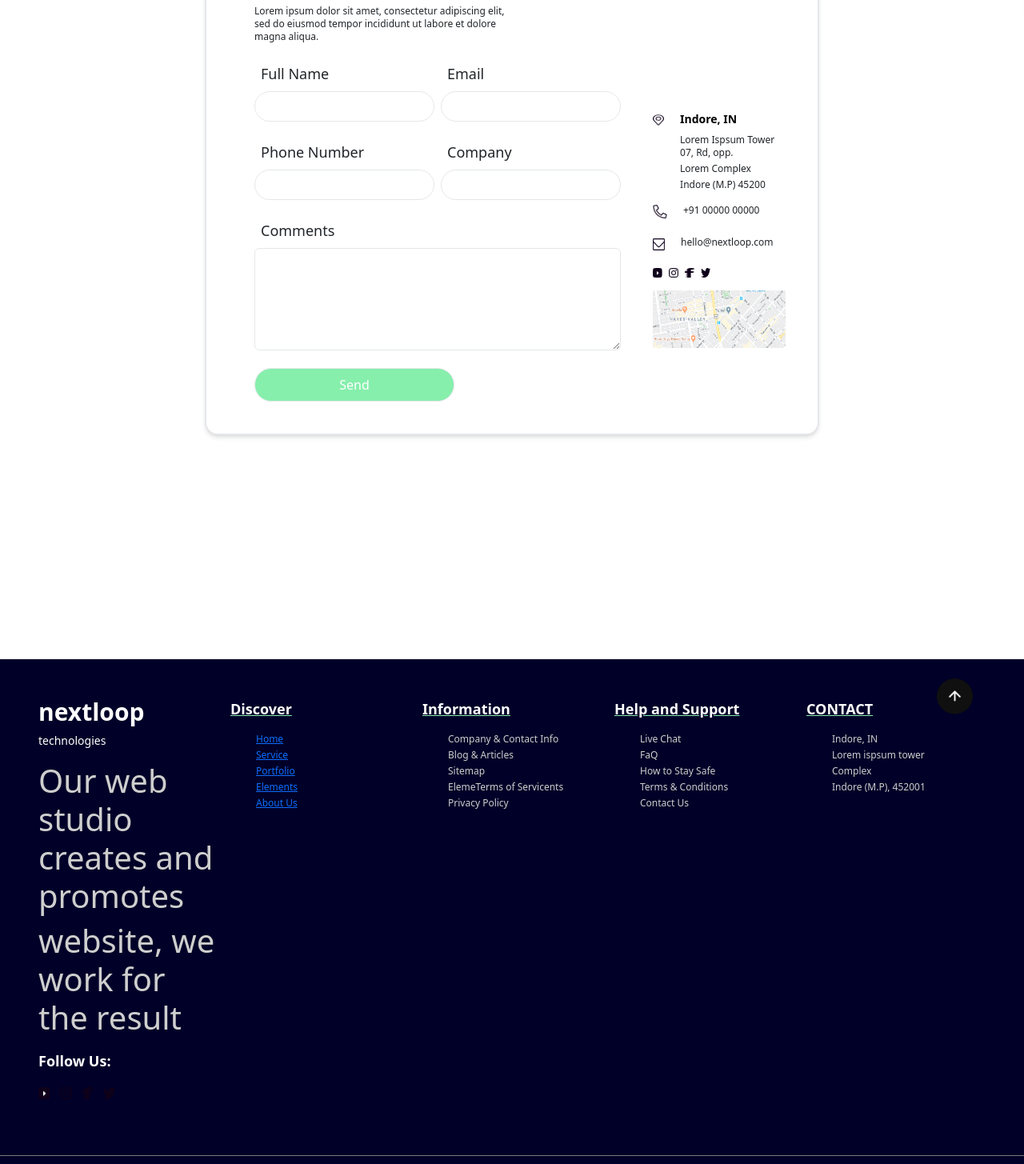
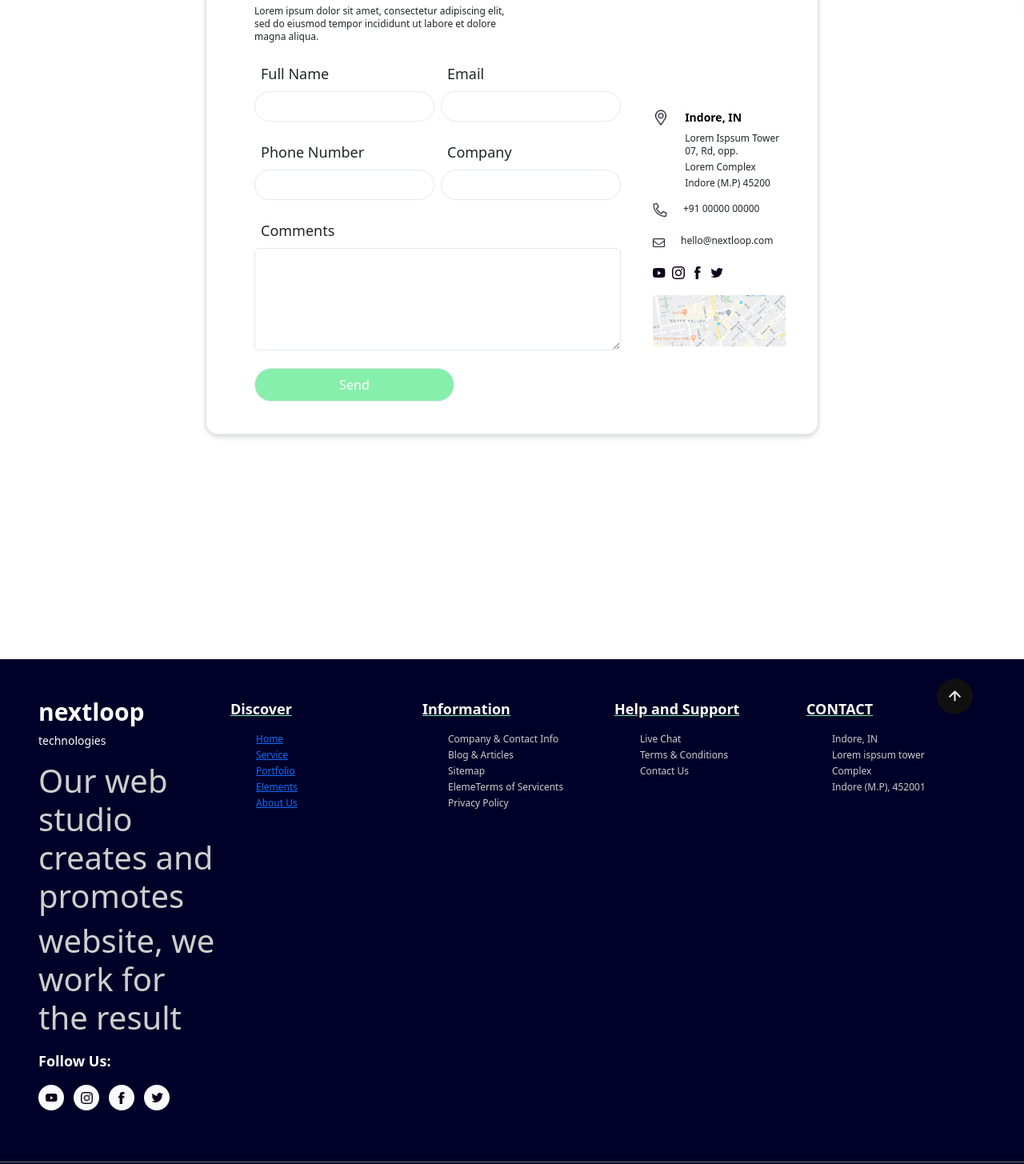
Before and after one commit to rakshit-ameriya/nextloop_v2, a Next.js app: page /contact in a window 1280 px wide. Shown: the part 360-1815 px from the top of the page at 80% size. Built offline with nearby package versions, Linux system fonts and the light colour scheme.

Commit message:
fix : made some changes in ui

```diff
--- a/components/AboutUs/index.tsx
+++ b/components/AboutUs/index.tsx
@@ -101,6 +101,7 @@ const AboutUs = () => {
               height={90}
               width={90}
               alt="platbutton"
+              className="object-contain"
             />
           </div>
           <Image
@@ -108,7 +109,7 @@ const AboutUs = () => {
             width={450}
             height={450}
             alt="ellipse"
-            className="absolute top-0"
+            className="absolute top-0 object-contain"
           />
         </div>
       </div>
@@ -118,6 +119,7 @@ const AboutUs = () => {
           width={1000}
           height={850}
           alt="loop"
+          className="object-contain"
         />
       </div>
     </div>
--- a/components/Carousel/index.tsx
+++ b/components/Carousel/index.tsx
@@ -2,27 +2,27 @@ import Image from 'next/image';
 import styles from '../../styles/carousel.module.css';
 
 const Carousel = () => {
-  const ImageData = [
-    {
-      id: 2,
-      image: '/images/Rectangle.png',
-      alt: 'loop-1',
-    },
-    {
-      id: 3,
-      image: '/images/Rectangle.png',
-      alt: 'loop-2',
-    },
-  ];
+  // const ImageData = [
+  //   {
+  //     id: 2,
+  //     image: '/images/Rectangle.png',
+  //     alt: 'loop-1',
+  //   },
+  //   {
+  //     id: 3,
+  //     image: '/images/Rectangle.png',
+  //     alt: 'loop-2',
+  //   },
+  // ];
   return (
-    <div>
+    <>
       <div className="w-full h-screen relative top-40 right-20 sm:top-72 sm:relative xl:relative xl:top-0 xl:left-0 2xl:relative 2xl:top-0">
         <div
           id="demo"
           className="carousel slide bg-cover relative"
           data-bs-ride="carousel"
         >
-          <div className="absolute top-80 left-20 bottom-0 sm:absolute sm:top-1/2  xl:absolute xl:top-2/3 xl:left-5 2xl:absolute 2xl:left-36 2xl:bottom-0 carousel-indicators  gap-0 sm:flex justify-start sm:flex-col ">
+          {/* <div className="absolute top-80 left-20 bottom-0 sm:absolute sm:top-1/2  xl:absolute xl:top-2/3 xl:left-5 2xl:absolute 2xl:left-36 2xl:bottom-0 carousel-indicators  gap-0 sm:flex justify-start sm:flex-col ">
             <button
               type="button"
               data-bs-target="#demo"
@@ -39,20 +39,20 @@ const Carousel = () => {
               data-bs-target="#demo"
               data-bs-slide-to="2"
             ></button>
-          </div>
+          </div> */}
 
           <div className={`carousel-inner ${styles.animateCarousel}`}>
-            <div className="carousel-item active object-cover object-center ">
+            <div className="carousel-item active w-full h-full object-contain">
               <Image
                 src="/images/Rectangle.png"
-                height={230}
-                width={500}
+                height={430}
+                width={800}
                 alt="loop-3"
                 layout="responsive"
-                className="d-block w-full h-screen object-cover object-center"
+                className="object-contain"
               />
             </div>
-            {ImageData.map(item => (
+            {/* {ImageData.map(item => (
               <div
                 key={item.id}
                 className={`carousel-item object-cover object-center  `}
@@ -66,11 +66,11 @@ const Carousel = () => {
                   className="d-block w-full h-screen object-cover object-center"
                 />
               </div>
-            ))}
+            ))} */}
           </div>
         </div>
       </div>
-    </div>
+    </>
   );
 };
 
--- a/components/Footer/index.tsx
+++ b/components/Footer/index.tsx
@@ -9,18 +9,22 @@ const images = [
   {
     id: 1,
     image: '/images/Youtube.png',
+    color: `bg-red-700`,
   },
   {
     id: 2,
     image: '/images/Instagram.png',
+    color: `bg-red-400`,
   },
   {
     id: 3,
     image: '/images/Facebook.png',
+    color: `bg-blue-600`,
   },
   {
     id: 4,
     image: '/images/Twitter.png',
+    color: `bg-blue-400`,
   },
 ];
 
@@ -43,10 +47,19 @@ function Footer() {
             <h1 className="text-white font-bold text-md xl:text-lg 2xl:text-lg ">
               {TEXT_CONSTANTS.FOLLOW_US}:
             </h1>
-            <div className="my-3 flex justify-start">
+            <div className="my-3 flex justify-start items-center">
               {images.map(img => (
-                <div key={img.id} className="mr-3 cursor-pointer">
-                  <Image width={15} height={15} src={img.image} alt="Image" />
+                <div
+                  key={img.id}
+                  className={`mr-3 bg-slate-50 object-contain hover:${img.color} cursor-pointer w-6 h-6 sm:w-8 sm:h-8 rounded-full   flex justify-center items-center`}
+                >
+                  <Image
+                    width={15}
+                    height={15}
+                    src={img.image}
+                    alt="Image"
+                    className="object-contain"
+                  />
                 </div>
               ))}
             </div>
--- a/components/HappyCustomers/index.tsx
+++ b/components/HappyCustomers/index.tsx
@@ -60,6 +60,7 @@ function HappyCustomers() {
                     width={100}
                     height={100}
                     alt={img.image}
+                    className="object-contain"
                   />
                 </div>
               ))}
@@ -72,6 +73,7 @@ function HappyCustomers() {
                     width={100}
                     height={100}
                     alt={img.image}
+                    className="object-contain"
                   />
                 </div>
               ))}
@@ -86,6 +88,7 @@ function HappyCustomers() {
                 width={35}
                 height={35}
                 alt="Statue of Liberty"
+                className="object-contain"
               />
             </div>
             <div className="text-2xl font-bold mt-3">
@@ -106,6 +109,7 @@ function HappyCustomers() {
                   width={90}
                   height={90}
                   alt="Signature"
+                  className="object-contain"
                 />
               </div>
               <div>
--- a/components/WhyUs/index.tsx
+++ b/components/WhyUs/index.tsx
@@ -24,7 +24,13 @@ const WhyUs = () => {
           </div>
         </div>
         <div className="">
-          <Image src="/images/whyus.png" width={400} height={350} alt="whyus" />
+          <Image
+            src="/images/whyus.png"
+            width={400}
+            height={350}
+            alt="whyus"
+            className="object-contain"
+          />
         </div>
       </div>
     </div>
--- a/constants/index.js
+++ b/constants/index.js
@@ -36,8 +36,8 @@ const constants = {
   ],
   SUPPORT: [
     'Live Chat',
-    'FaQ',
-    'How to Stay Safe',
+    // 'FaQ',
+    // 'How to Stay Safe',
     'Terms & Conditions',
     'Contact Us',
   ],
--- a/pages/contact.tsx
+++ b/pages/contact.tsx
@@ -282,9 +282,10 @@ const Contact: NextPage = () => {
                     {/* icons */}
                     <Image
                       src="/images/addressIcon.png"
-                      width={20}
-                      height={20}
+                      width={30}
+                      height={30}
                       alt="Location Icon"
+                      className="object-contain"
                     />
                   </div>
                   <div className="space-y-1">
@@ -306,6 +307,7 @@ const Contact: NextPage = () => {
                       width={18}
                       height={18}
                       alt="Phone Icon"
+                      className="object-contain"
                     />
                   </div>
                   <div className="">
@@ -322,6 +324,7 @@ const Contact: NextPage = () => {
                       width={15}
                       height={15}
                       alt="Message Icon"
+                      className="object-contain"
                     />
                   </div>
                   <div className="">
@@ -334,14 +337,15 @@ const Contact: NextPage = () => {
                   {Images_DATA.map(img => (
                     <div
                       key={img.id}
-                      className="w-3 h-3 mr-2 mt-3 cursor-pointer"
+                      className="w-4 h-4 mr-2 mt-3 cursor-pointer"
                     >
                       <Image
                         src={img.image}
-                        width={5}
-                        height={5}
+                        width={10}
+                        height={10}
                         alt={img.alt}
                         layout="responsive"
+                        className="object-contain"
                       />
                     </div>
                   ))}
@@ -352,6 +356,7 @@ const Contact: NextPage = () => {
                     width={300}
                     height={130}
                     alt="Map Icon"
+                    className="object-contain"
                   />
                 </div>
               </div>
--- a/pages/index.tsx
+++ b/pages/index.tsx
@@ -14,8 +14,8 @@ const Home: NextPage = () => {
       <Header />
       <OurServices />
       <WhyUs />
+      <Solutions />
       <AboutUs />
-      <Solutions />
       <HappyCustomers />
       <OurClinetsSay />
       <Letstalk />
--- a/types/enum.ts
+++ b/types/enum.ts
@@ -36,7 +36,7 @@ export enum TEXT_CONSTANTS {
   WHY_US = 'Who We Are?',
   TECH_ENTHUSIASTS = 'Tech enthusiasts, who create great solutions.',
   LOREM_IPSUM_DOLAR_1 = 'Lorem ipsum dolor sit amet, consectetur adipiscing elit, sed do eiusmod tempor incididunt ut labore et dolore magna aliqua.',
-  WE_PRIDE_OURSELVES = 'We pride ourselves in delivering exceptional services and experiences with a fast, highly disciplined team. We wish to help our clients with continuous innovation and progress by building strong and lasting partnerships.. ',
+  WE_PRIDE_OURSELVES = 'We pride ourselves in delivering exceptional services and experiences with a fast, highly disciplined team. We wish to help our clients with continuous innovation and progress by building strong and lasting partnerships.',
   ABOUT_US = 'About Us',
   ONE_TEAM_MANY_TALENTS = 'One team, many talents.',
   FOUNDED_IN_2020 = 'Founded in 2020 with a vision of driving the loop towards new age technologies. Next loop has evolved into a thriving enterprise where unique minds shape innovative experiences for millions of users.',
```
